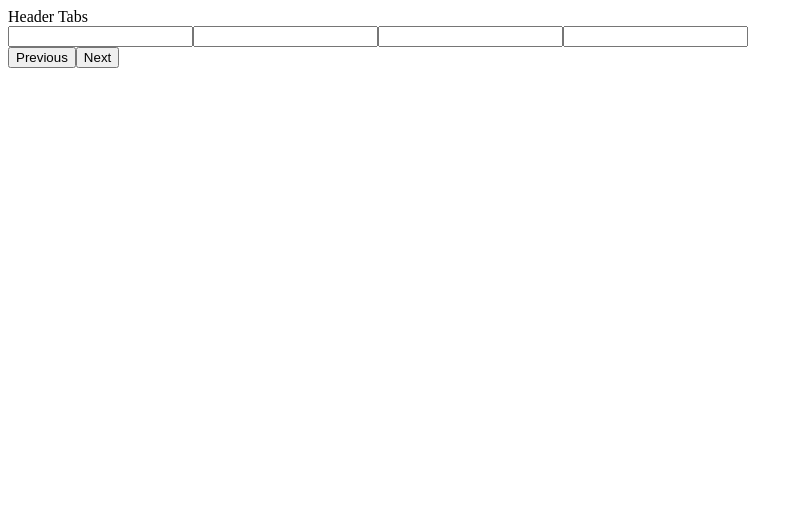
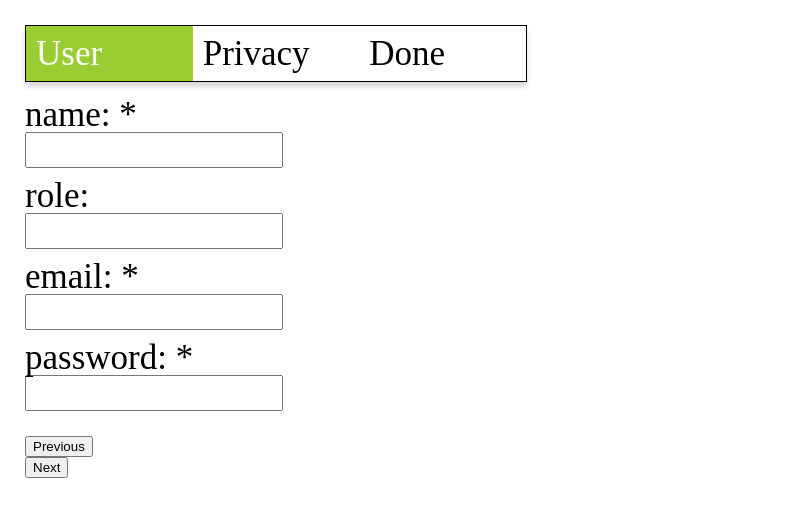
Before and after one commit to floroz/multi-step-form-trayio, a React (Create React App) app: page / in a window 1280 px wide. Shown: the top 516 px of the page, without its empty margins (0-803 px from the left). Built offline with nearby package versions, Linux system fonts and the light colour scheme.

Commit message:
basic css and tab logic

```diff
--- /dev/null
+++ b/src/components/Form/Form.module.scss
@@ -0,0 +1,31 @@
+.main {
+  width: 50rem;
+  display: flex;
+  flex-flow: column nowrap;
+  justify-items: center;
+  align-items: flex-start;
+  padding: 2.5rem;
+  font-size: 3.5rem;
+}
+
+.header {
+  width: 100%;
+  display: flex;
+  flex-direction: row;
+  justify-content: space-evenly;
+  align-items: center;
+  margin-bottom: 1.5rem;
+  box-shadow: 0px 5px 5px rgba(0, 0, 0, 0.15);
+  border: 1px solid black;
+
+  & > div {
+    width: 100%;
+    height: 100%;
+    padding: 1rem;
+  }
+}
+
+.selectedStep {
+  background-color: yellowgreen;
+  color: white;
+}
--- a/src/components/Form/Form.tsx
+++ b/src/components/Form/Form.tsx
@@ -3,6 +3,7 @@ import UserForm from "../UserForm/UserForm";
 import PrivacyForm from "../PrivacyForm/PrivacyForm";
 import Done from "../Done/Done";
 import useFormState from "./useFormState";
+import styles from "./Form.module.scss";
 
 const Form = () => {
   const { formState, onChangeHandler, prevStep, nextStep } = useFormState();
@@ -31,8 +32,18 @@ const Form = () => {
   };
 
   return (
-    <main>
-      <header>Header Tabs</header>
+    <main className={styles.main}>
+      <header className={styles.header}>
+        <div className={step === 0 ? styles.selectedStep : ""}>
+          <span>User</span>
+        </div>
+        <div className={step === 1 ? styles.selectedStep : ""}>
+          <span>Privacy</span>
+        </div>
+        <div className={step === 2 ? styles.selectedStep : ""}>
+          <span>Done</span>
+        </div>
+      </header>
       {renderStep()}
       <button onClick={prevStep}>Previous</button>
       <button onClick={nextStep}>Next</button>
--- a/src/components/UserForm/UserForm.module.scss
+++ b/src/components/UserForm/UserForm.module.scss
@@ -0,0 +1,13 @@
+.userForm {
+  margin-bottom: 1.5rem;
+  display: flex;
+  flex-flow: column nowrap;
+  width: 100%;
+
+  * > input {
+    display: block;
+    width: 50%;
+    height: 3rem;
+    margin-bottom: 1rem;
+  }
+}
--- a/src/components/UserForm/UserForm.tsx
+++ b/src/components/UserForm/UserForm.tsx
@@ -1,5 +1,6 @@
 import React, { SyntheticEvent } from "react";
 import { IFormState } from "../Form/useFormState";
+import styles from "./UserForm.module.scss";
 
 interface Props {
   onChangeHandler: (event: SyntheticEvent<HTMLInputElement>) => void;
@@ -10,8 +11,9 @@ const UserForm = (props: Props) => {
   const { formState, onChangeHandler } = props;
   const { firstName, email, role, password } = formState;
   return (
-    <div>
+    <div className={styles.userForm}>
       <label htmlFor="firstName">
+        name: *
         <input
           type="text"
           name="firstName"
@@ -21,6 +23,7 @@ const UserForm = (props: Props) => {
         />
       </label>
       <label htmlFor="role">
+        role:
         <input
           type="text"
           name="role"
@@ -30,6 +33,7 @@ const UserForm = (props: Props) => {
         />
       </label>
       <label htmlFor="email">
+        email: *
         <input
           type="text"
           name="email"
@@ -39,6 +43,7 @@ const UserForm = (props: Props) => {
         />
       </label>
       <label htmlFor="password">
+        password: *
         <input
           type="password"
           name="password"
--- /dev/null
+++ b/src/index.scss
@@ -0,0 +1,134 @@
+/* http://meyerweb.com/eric/tools/css/reset/
+   v2.0 | 20110126
+   License: none (public domain)
+*/
+
+html,
+body,
+div,
+span,
+applet,
+object,
+iframe,
+h1,
+h2,
+h3,
+h4,
+h5,
+h6,
+p,
+blockquote,
+pre,
+a,
+abbr,
+acronym,
+address,
+big,
+cite,
+code,
+del,
+dfn,
+em,
+img,
+ins,
+kbd,
+q,
+s,
+samp,
+small,
+strike,
+strong,
+sub,
+sup,
+tt,
+var,
+b,
+u,
+i,
+center,
+dl,
+dt,
+dd,
+ol,
+ul,
+li,
+fieldset,
+form,
+label,
+legend,
+table,
+caption,
+tbody,
+tfoot,
+thead,
+tr,
+th,
+td,
+article,
+aside,
+canvas,
+details,
+embed,
+figure,
+figcaption,
+footer,
+header,
+hgroup,
+menu,
+nav,
+output,
+ruby,
+section,
+summary,
+time,
+mark,
+audio,
+video {
+  margin: 0;
+  padding: 0;
+  border: 0;
+  font-size: 100%;
+  font: inherit;
+  vertical-align: baseline;
+}
+/* HTML5 display-role reset for older browsers */
+article,
+aside,
+details,
+figcaption,
+figure,
+footer,
+header,
+hgroup,
+menu,
+nav,
+section {
+  display: block;
+}
+body {
+  line-height: 1;
+}
+ol,
+ul {
+  list-style: none;
+}
+blockquote,
+q {
+  quotes: none;
+}
+blockquote:before,
+blockquote:after,
+q:before,
+q:after {
+  content: "";
+  content: none;
+}
+table {
+  border-collapse: collapse;
+  border-spacing: 0;
+}
+
+:root,
+html {
+  font-size: 62.5%;
+}
--- a/src/index.tsx
+++ b/src/index.tsx
@@ -1,6 +1,7 @@
 import React from "react";
 import ReactDOM from "react-dom";
 import App from "./App";
+import "./index.scss";
 
 ReactDOM.render(
   <React.StrictMode>
```
